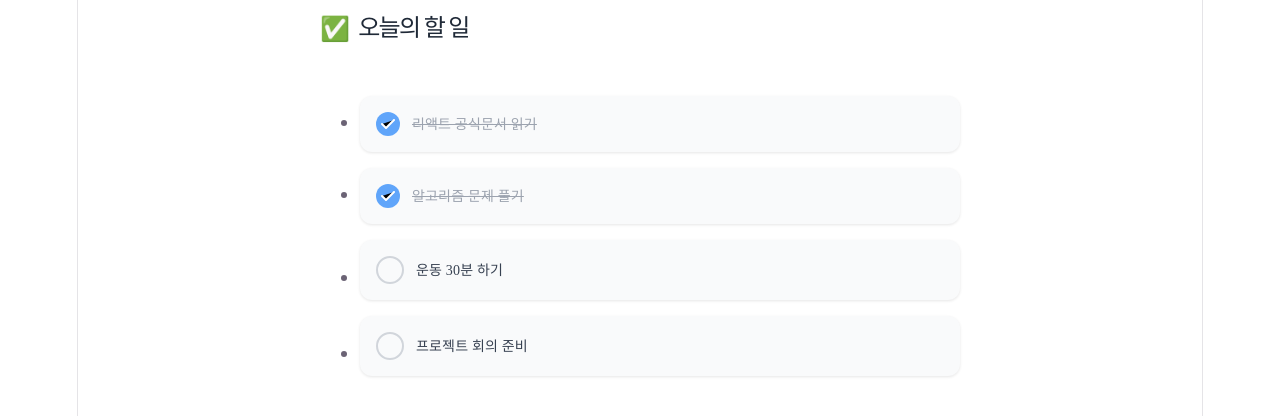
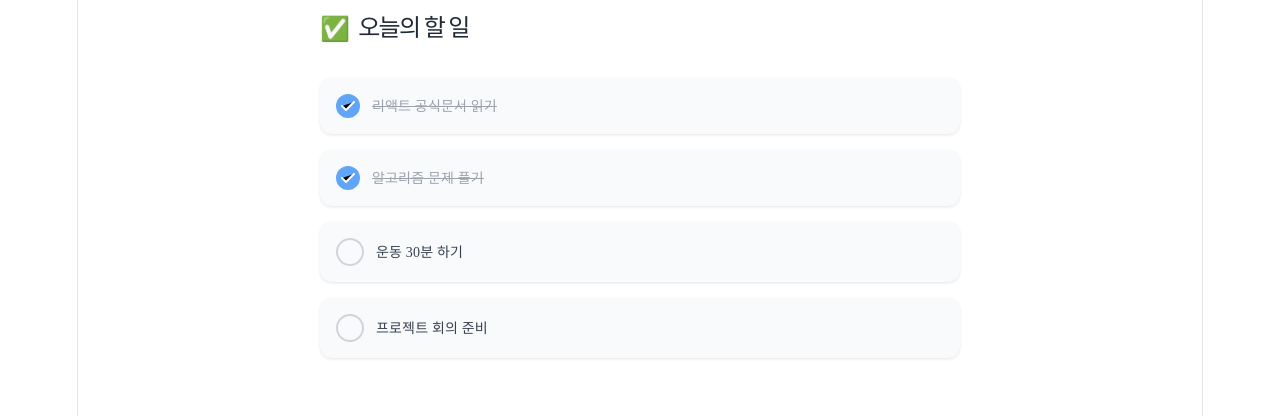
Before and after one commit to IT-Cotato/13th-Frontend-Assignment, a React (Vite) app: page / in a window 1280 px wide. Shown: the top 416 px of the page. Built offline with nearby package versions, Linux system fonts and the light colour scheme.

Commit message:
week2 체크박스

```diff
--- a/src/App.css
+++ b/src/App.css
@@ -108,3 +108,9 @@
   text-decoration: line-through;
   color: #9ca3af;
 }
+
+.frame1 {
+  list-style: none;
+  padding: 0;
+  margin: 0;
+}
```
